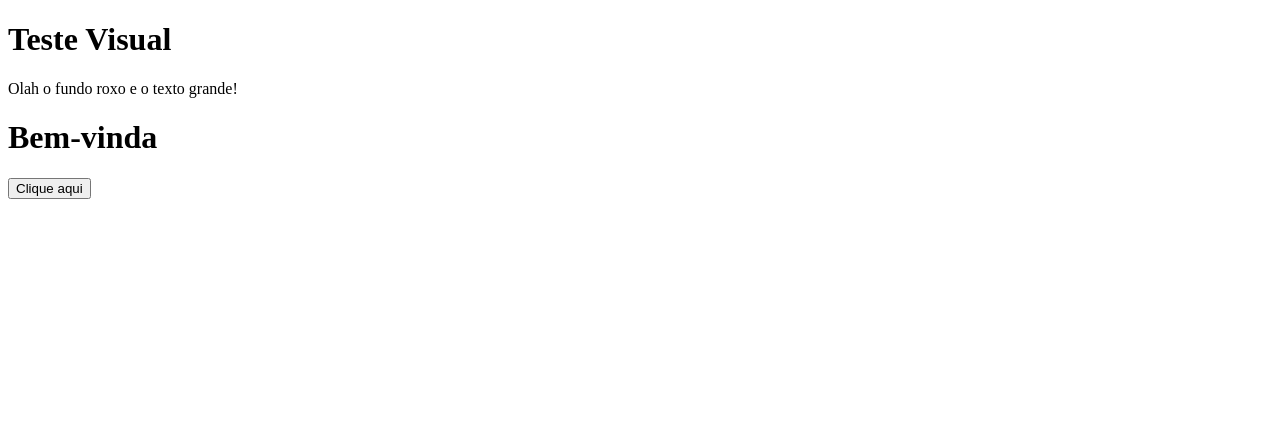
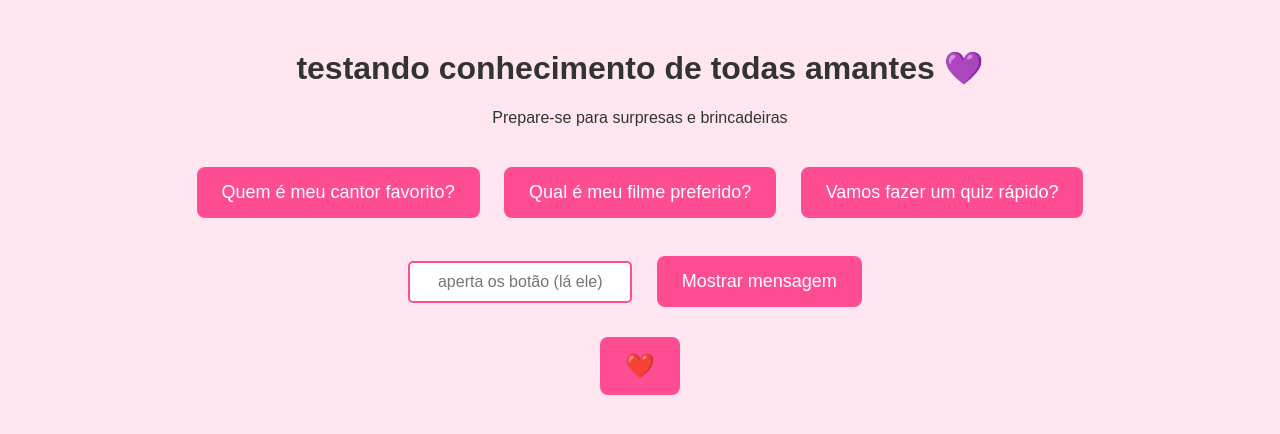
Before and after one commit to gelatina22/Testes, a plain HTML site: page index.html in a window 1280 px wide. Drawn offline with Linux system fonts and the light colour scheme.

Commit message:
Add files via upload

```diff
--- a/index.html
+++ b/index.html
@@ -1,28 +1,139 @@
 <!DOCTYPE html>
-<html lang="pt-br">
+<html lang="pt-BR">
 <head>
-    <meta charset="UTF-8">
-    <title>teste testando</title>
+  <meta charset="UTF-8" />
+  <title>Site para Minha Amante 💖</title>
   <style>
-<body>{
-    background-color: purple;
+    body {
       font-family: Arial, sans-serif;
-font-size: 32px;
+      background: #ffe6f0;
+      color: #333;
+      text-align: center;
+      padding: 20px;
+    }
+    header {
+      margin-bottom: 30px;
+    }
+    button {
+      background-color: #ff4d94;
+      border: none;
+      color: white;
+      padding: 15px 25px;
+      font-size: 18px;
+      border-radius: 8px;
+      cursor: pointer;
+      margin: 10px;
+      transition: background-color 0.3s ease;
+    }
+    button:hover {
+      background-color: #e03e85;
+    }
+    #heartBtn {
+      font-size: 24px;
+      transition: font-size 0.3s ease;
+      margin-top: 20px;
+    }
+    input {
+      padding: 10px;
+      font-size: 16px;
+      border-radius: 5px;
+      border: 2px solid #ff4d94;
+      margin-right: 10px;
+      width: 200px;
+      text-align: center;
+    }
+    #secretMsg {
+      display: none;
+      color: purple;
+      font-weight: bold;
+      margin-top: 15px;
     }
   </style>
 </head>
-</body>
-<h1> Teste Visual</h1>
-<p>Olah o fundo roxo e o texto grande!<p/>
+<body>
 
+  <header>
+    <h1>testando conhecimento de todas amantes 💜</h1>
+    <p>Prepare-se para surpresas e brincadeiras</p>
+  </header>
 
-    <h1>Bem-vinda</h1>
-    <button onclick="DizerOI()">Clique aqui</button>
+  <!-- Botão pergunta 1 -->
+  <button onclick="pergunta1()">Quem é meu cantor favorito?</button>
+
+  <!-- Botão pergunta 2 -->
+  <button onclick="pergunta2()">Qual é meu filme preferido?</button>
+
+  <!-- Quiz com 2 perguntas -->
+  <button onclick="quiz()">Vamos fazer um quiz rápido?</button>
+
+  <br /><br />
+
+  <!-- Palavra mágica -->
+  <input type="text" id="magicWord" placeholder="aperta os botão (lá ele)" />
+  <button onclick="mostrarMensagem()">Mostrar mensagem</button>
+  <p id="secretMsg">Eu te amo muito, minhas lindas!</p>
+
+  <!-- Botão coração que cresce -->
+  <br />
+  <button id="heartBtn" onclick="aumentarCoração()">❤️</button>
 
   <script>
-        function DizerOI() {
-            alert("Oi! Rebeka te amo. ");
+    // Pergunta 1
+    function pergunta1() {
+      const resposta = prompt("Quem é meu cantor favorito?");
+      if (resposta && resposta.toLowerCase() === "doja cat") {
+        alert("Você acertou! Amo ela!");
+      } else {
+        alert("Quase! É o Doja cão.");
+      }
+    }
+
+    // Pergunta 2
+    function pergunta2() {
+      const resposta = prompt("Qual é meu filme preferido?");
+      if (resposta && resposta.toLowerCase() === "chucky") {
+        alert("Isso mesmo! Adoro 'chucky'.");
+      } else {
+        alert("DIVORCIO!");
+      }
+    }
+
+    // Quiz com 2 perguntas
+    function quiz() {
+      let score = 0;
+      const q1 = prompt("Qual meu apelido para você?");
+      if (q1 && (q1.toLowerCase().includes("princesa") || q1.toLowerCase().includes("amor"))) score++;
+
+      const q2 = prompt("Qual é o meu estilo de música favorita?");
+      if (q2 && (q2.toLowerCase().includes("trap") || q2.toLowerCase().includes("amor"))) score++;
+
+      alert("Você acertou " + score + " de 2 perguntas!");
+    }
+
+    // Palavra mágica
+    function mostrarMensagem() {
+      const word = document.getElementById("magicWord").value.toLowerCase();
+      if(word === "amor") {
+        document.getElementById("secretMsg").style.display = "block";
+      } else {
+        alert("Palavra errada, tente de novo!");
+      }
+    }
+
+    // Botão coração que cresce
+    let tamanho = 24;
+    function aumentarCoração() {
+      tamanho += 10;
+      const btn = document.getElementById("heartBtn");
+      btn.style.fontSize = tamanho + "px";
+
+      if (tamanho > 100) {
+        alert("Meu amor por você é gigante! IGUAL SUA BUNDA 💖");
+        tamanho = 24;
+        btn.style.fontSize = tamanho + "px";
+      }
     }
   </script>
+
 </body>
 </html>
```
Lines whose indentation alone changed are shown as unchanged.
